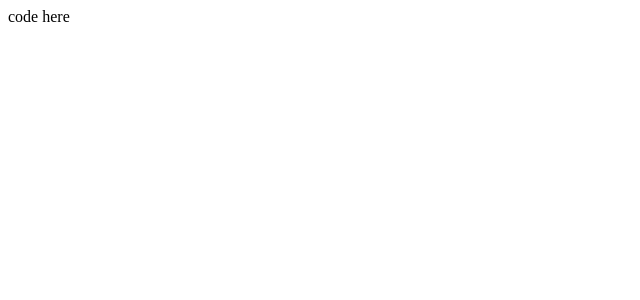
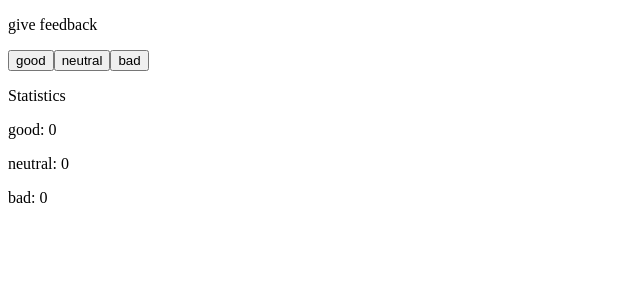
Before and after one commit to Heidi-Suurkaulio/fullstack-kurssi, a React (Vite) app in the folder Osa1/unicafe/: page / in a window 1280 px wide. Shown: the top 300 px of the page, without its empty margins (0-640 px from the left). Built offline with nearby package versions, Linux system fonts and the light colour scheme.

Commit message:
tehtava 1.6 asynkronisuus korjataan seuraavassa osassa

```diff
--- a/Osa1/unicafe/src/App.jsx
+++ b/Osa1/unicafe/src/App.jsx
@@ -1,14 +1,54 @@
 import { useState } from 'react'
+
+const Button = ({ handleClick, text }) => (
+  <button onClick={handleClick}>
+    {text}
+  </button>
+)
+
+const Display = ({good, neutral, bad}) => {
+  return (
+    <div>
+      <p>Statistics</p>
+      <p>good: {good}</p>
+      <p>neutral: {neutral}</p>
+      <p>bad: {bad}</p>
+    </div>
+  )
+}
 
 const App = () => {
   // tallenna napit omaan tilaansa
-  //const [good, setGood] = useState(0)
-  //const [neutral, setNeutral] = useState(0)
-  //const [bad, setBad] = useState(0)
+  const [good, setGood] = useState(0)
+  const [neutral, setNeutral] = useState(0)
+  const [bad, setBad] = useState(0)
+
+  const handleGood = () => {
+    //setGood(good + 1)
+    //console.log(good)
+    const updatedGood = good + 1
+    setGood(updatedGood)
+    //console.log(good)
+  }
+
+  const handleNeutral = () => {
+    setNeutral(neutral + 1)
+    //console.log(neutral)
+  }
+
+  const handleBad = () => {
+    setBad(bad + 1)
+  }
 
   return (
     <div>
-      code here
+      <div>
+        <p>give feedback</p>
+      <Button handleClick={handleGood} text = 'good' />
+      <Button handleClick={handleNeutral} text = 'neutral' />
+      <Button handleClick={handleBad} text = 'bad' />
+      </div>
+      <Display good = {good} neutral = {neutral} bad = {bad} />
     </div>
   )
 }
```
